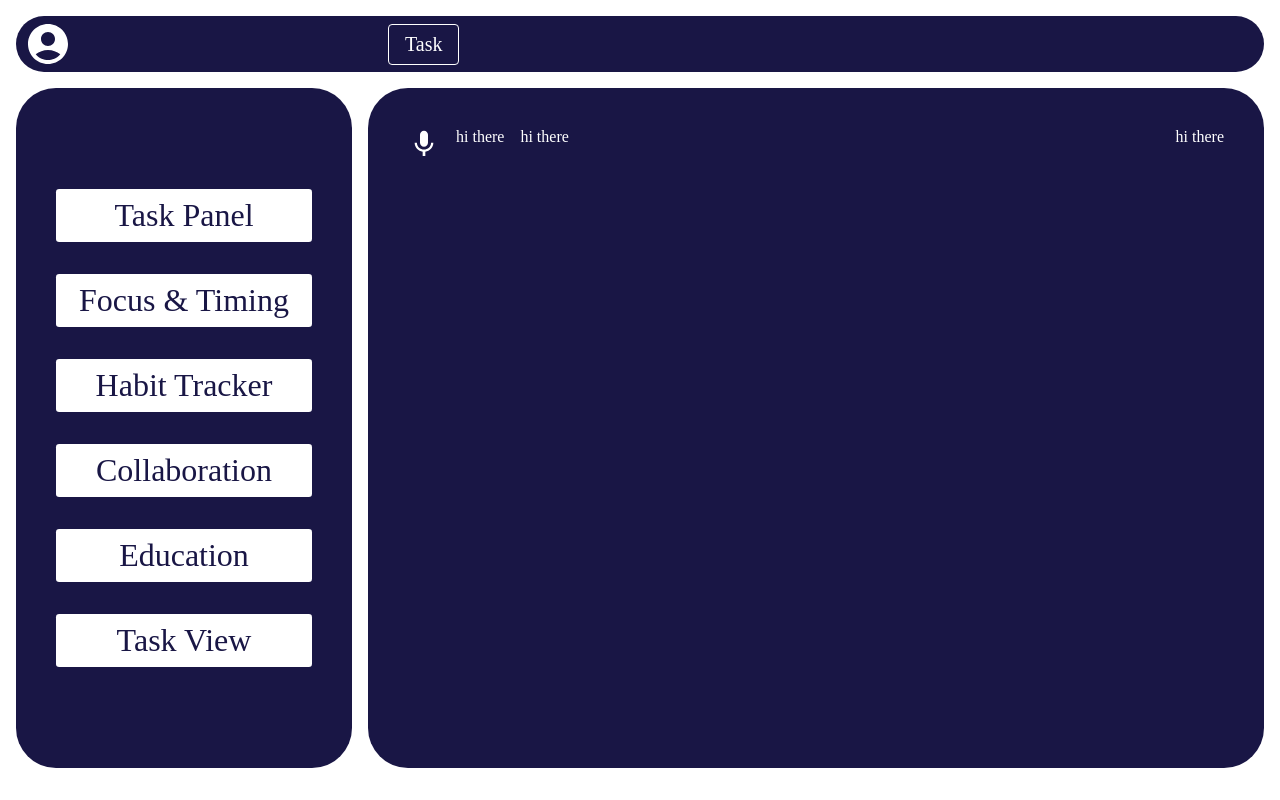
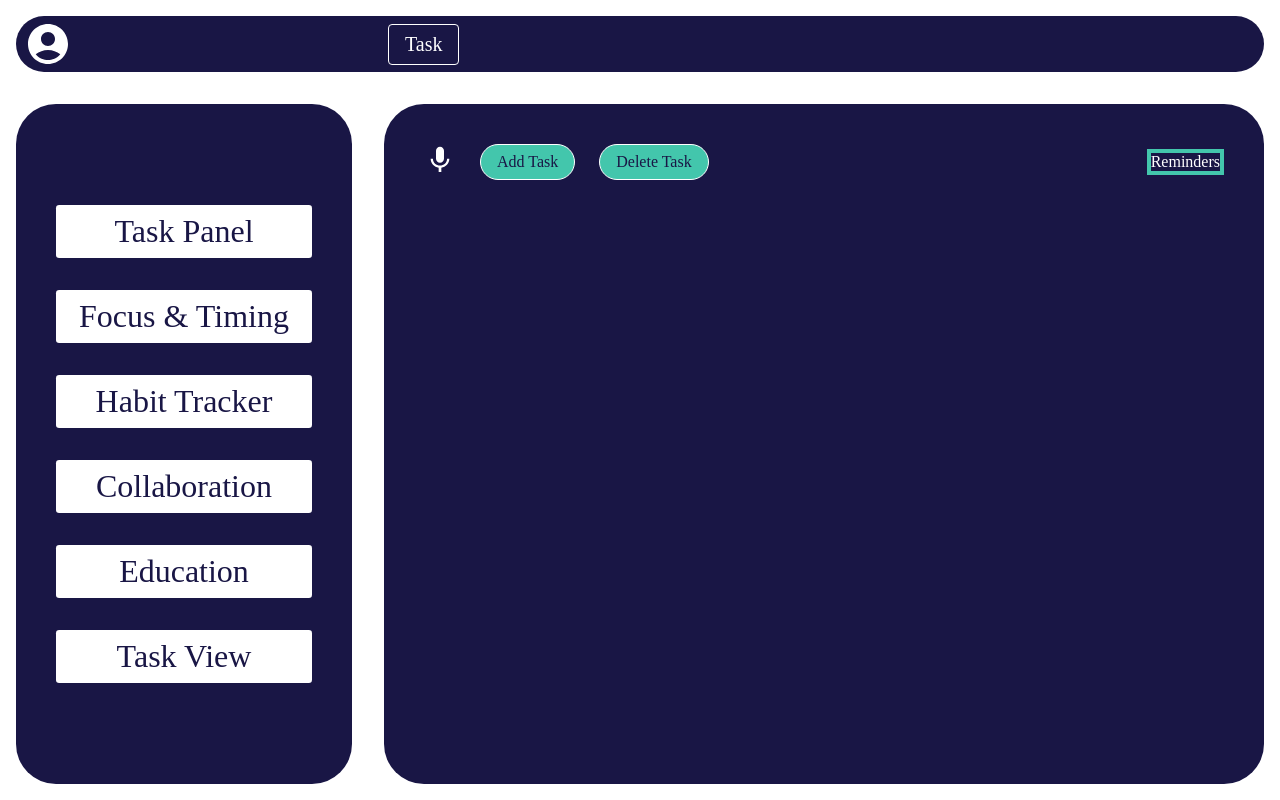
Before and after one commit to sidd19898/JSWM, a React app in the folder frontend/: page /dashboard in a window 1280 px wide. Built offline with nearby package versions, Linux system fonts and the light colour scheme; the HTML template or start-up script is replaced by a standard one.

Commit message:
added few buttons and ui improvements for task panel

```diff
--- /dev/null
+++ b/frontend/src/components/Button2.jsx
@@ -0,0 +1,9 @@
+import "./allinone.css"
+
+export function Button2({children1}){
+    return(
+        <div>
+            <button className="button2">{children1}</button>
+        </div>
+    )
+}
--- a/frontend/src/components/OperatingBoard.jsx
+++ b/frontend/src/components/OperatingBoard.jsx
@@ -1,17 +1,21 @@
 import "./allinone.css"
 import MicIcon from '@mui/icons-material/Mic';
+import { Button2 } from "./Button2";
+import { Reminder } from "./reminder";
 
 export function Operator(){
     return(
         <div className="operator">
             <div className="ld">
-            <div><MicIcon sx={{color:"white",fontSize:"4vmin"}}></MicIcon></div>
-            <div>hi there</div>
-            <div>hi there</div>
+                <div className="fdg">
+                     <div className="pohf"><MicIcon sx={{color:"white",fontSize:"4vmin"}}></MicIcon></div>
+                     <div><Button2 children1={"Add Task"}></Button2></div>
+                     <div><Button2 children1={"Delete Task"}></Button2></div>
+                 </div>
+                 <div>
+                     <div><Reminder children1={"Reminders"}></Reminder></div>
+                 </div>
             </div>
-            <div>
-            <div>hi there</div>
-        </div>
         </div>
 
     )
--- /dev/null
+++ b/frontend/src/components/Reminder.jsx
@@ -0,0 +1,9 @@
+import "../components/allinone.css"
+
+export function Reminder({children1}) {
+  return (
+    <div className="remindar">
+      {children1}
+    </div>
+  )
+}
--- a/frontend/src/components/allinone.css
+++ b/frontend/src/components/allinone.css
@@ -135,8 +135,6 @@ border: #191645 solid 2px
     background-color: #191645;
     border-radius: 5vmin;
     color:white;
-    display: flex;
-    justify-content: space-between;
     padding: 5vmin;
     width: 150vmin;
     height: 85vmin;
@@ -145,6 +143,9 @@ border: #191645 solid 2px
 .ld{
     display: flex;
     gap:1rem;
+    align-items: center;
+    justify-content: space-between;
+
 }
 
 .SideBar{
@@ -161,6 +162,7 @@ border: #191645 solid 2px
     justify-content: center;
 }
 
+
 .button1{
     background-color: white;
     color: #191645;
@@ -173,3 +175,43 @@ border: #191645 solid 2px
     text-align: center;
     font-size: 4vmin;
 }
+
+.button1:hover{
+    cursor: pointer;
+    background-color: #191645;
+    color: white;
+    border: white solid 0.2vmin;
+
+}
+.button2{
+    border: white solid 0.2vmin;
+    background-color: #43C6AC;
+    color: #191645;
+    padding-top: 1vmin;
+    padding-bottom: 1vmin;
+    padding-left: 2vmin;
+    padding-right: 2vmin;
+    border-radius: 3vmin;
+    font-size: 2vmin;
+}
+.button2:hover{
+    cursor: pointer;
+    background-color: #191645;
+    color: #43C6AC;
+    border: white solid 0.3vmin;
+}
+
+.fdg{
+    display: flex;
+    align-items: center;
+    gap: 3vmin;
+}
+
+.pohf:hover{
+cursor: pointer;
+
+}
+
+.remindar{
+    border: #43C6AC solid 0.5vmin;
+}
--- a/frontend/src/pages/allinone.css
+++ b/frontend/src/pages/allinone.css
@@ -7,5 +7,6 @@
 .sep{
     display: flex;
     justify-content: space-between;
-    gap: 2vmin;
+    gap: 4vmin;
+    margin-top: 2vmin;
 }
```
